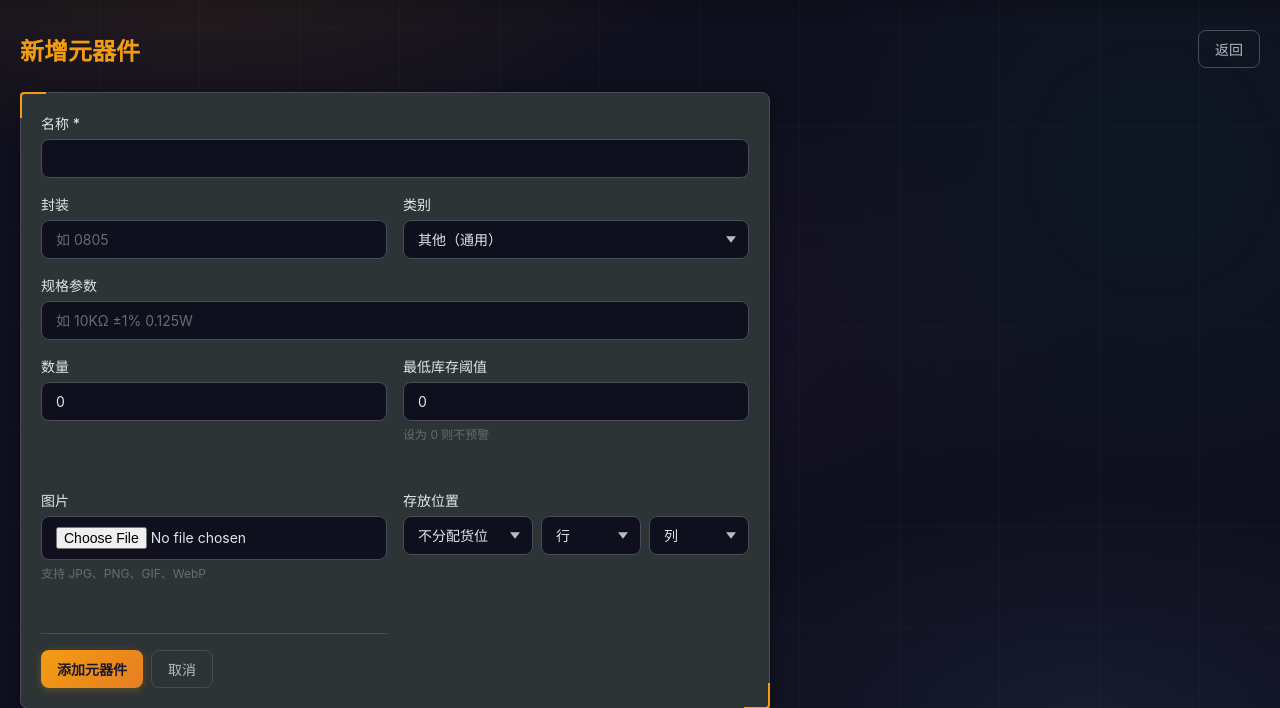
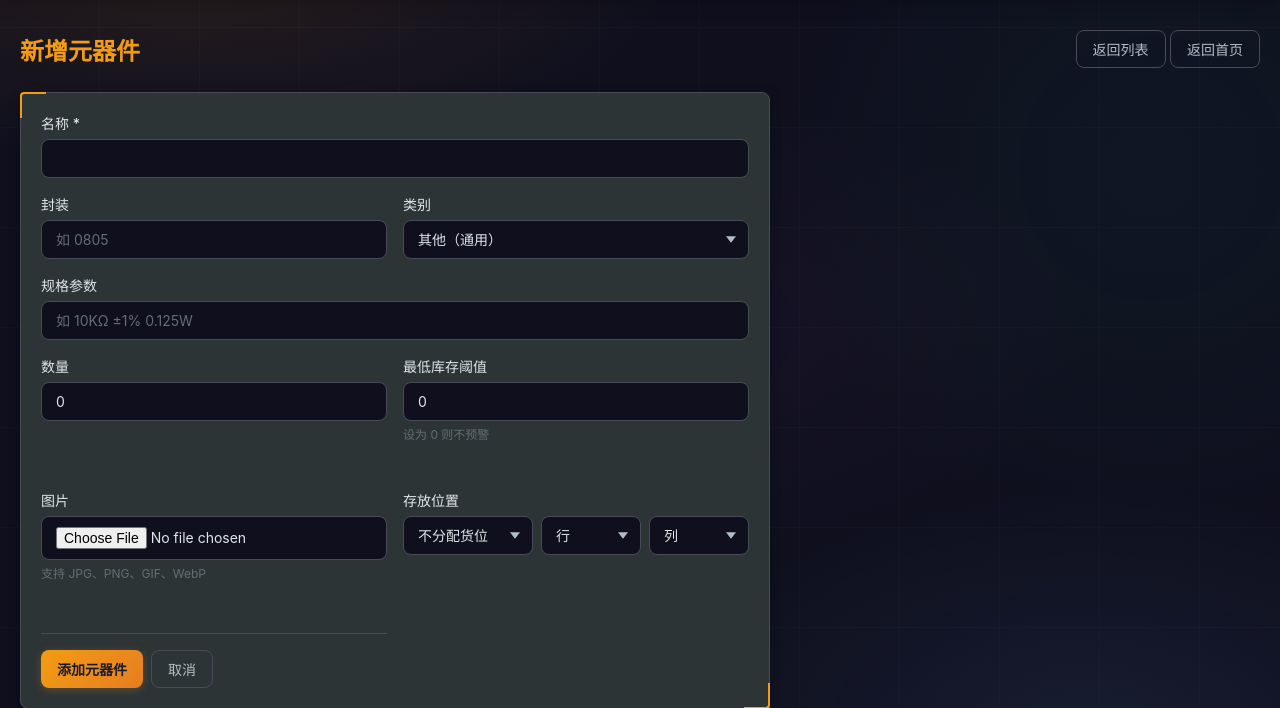
Before and after one commit to shpwtd/component-management-system, a Flask app: page /components/add in a window 1280 px wide. Shown: the part 72-780 px from the top of the page. Run offline with Flask 3, Linux system fonts and the light colour scheme; parts of the project's set-up code (start-up, migrations or seed data) failed here and were passed over.

Commit message:
feat: 新增/编辑元器件页面标题栏改为2个返回按钮
将原来单一的'返回'按钮拆分为：
- 返回列表（链接到 /components）
- 返回首页（链接到 /）

方便用户在不同操作路径之间快速切换。

```diff
--- a/templates/component_form.html
+++ b/templates/component_form.html
@@ -18,7 +18,10 @@
 {% else %}
 <div class="page-header">
 <h1>{{ "编辑元器件" if comp else "新增元器件" }}</h1>
-<a href="/components" class="btn btn-secondary">返回</a>
+<div>
+<a href="/components" class="btn btn-secondary">返回列表</a>
+<a href="/" class="btn btn-secondary">返回首页</a>
+</div>
 </div>
 {% endif %}
 
```
